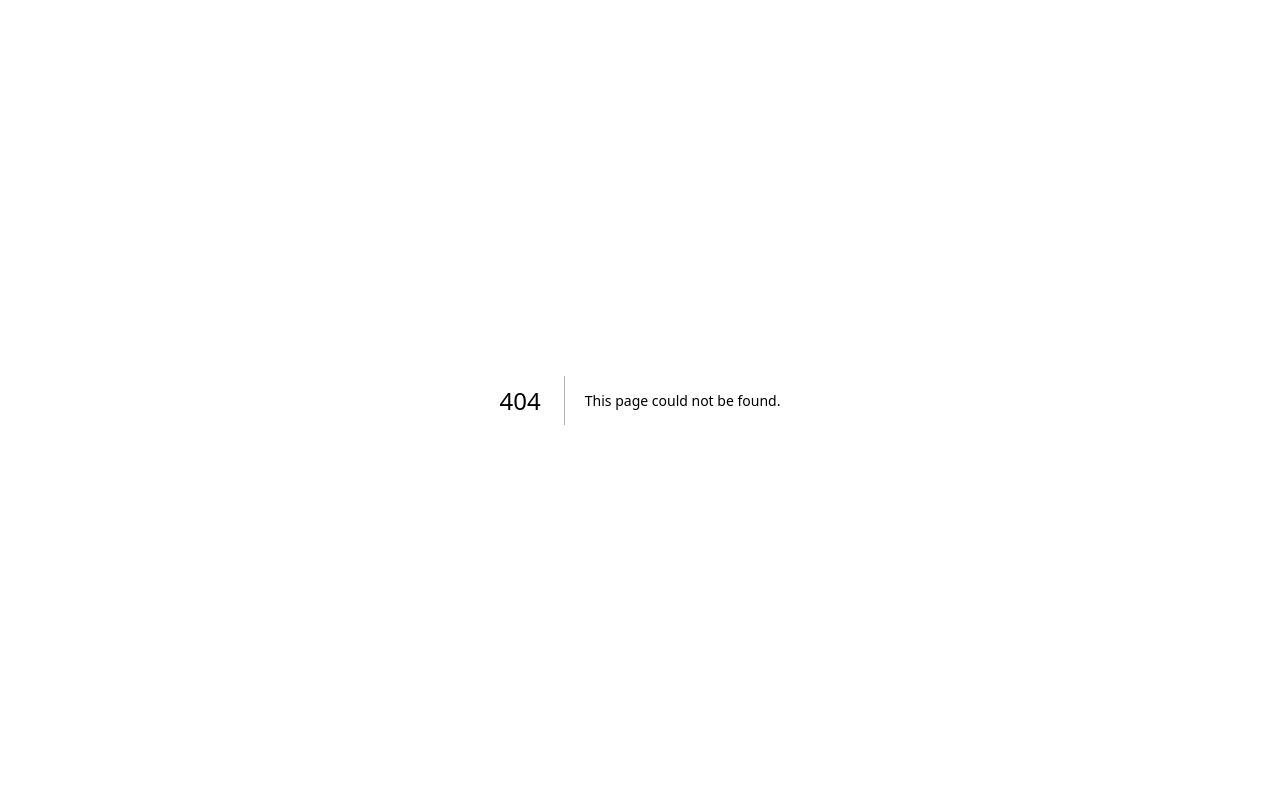
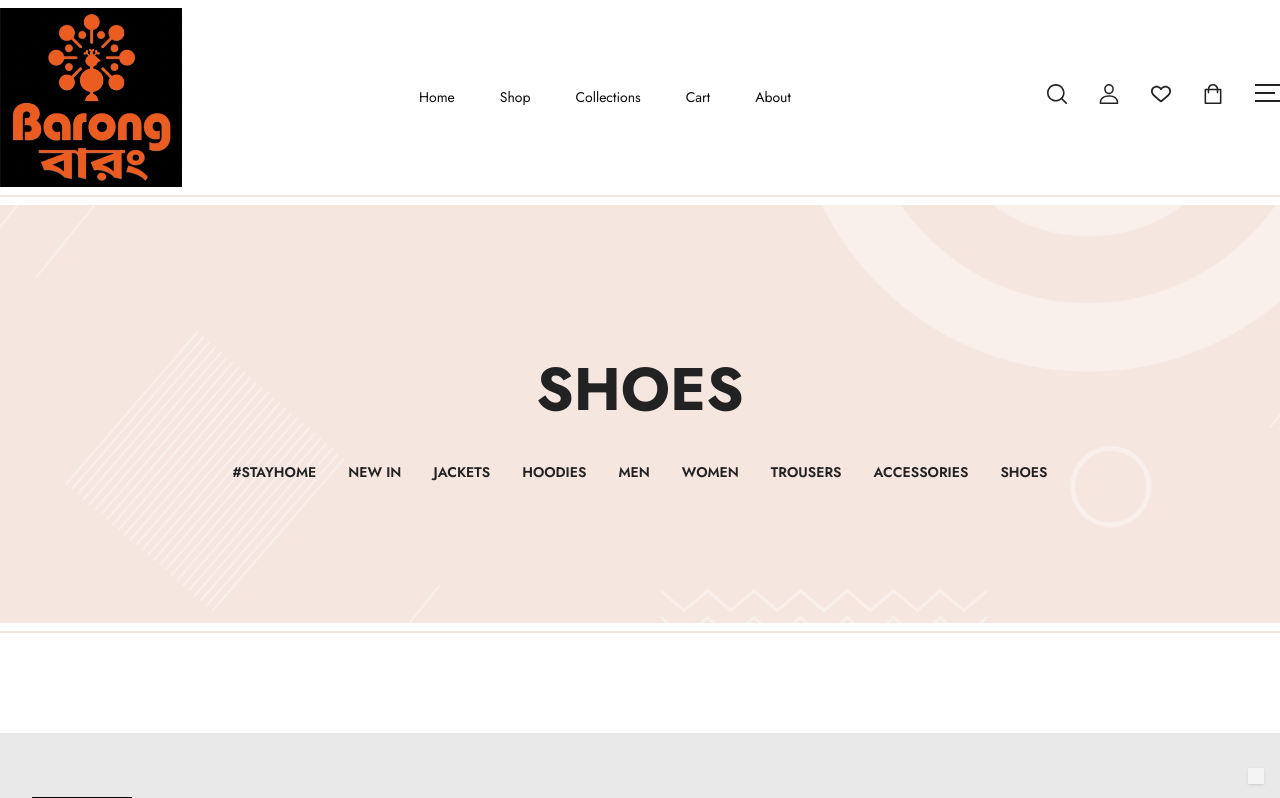
Before and after one commit to minhazulabidin/uomo, a Next.js app in the folder Client/: page /shop in a window 1280 px wide. Before the commit this address had no page. Shown: the top 798 px of the page. Built offline with nearby package versions, Linux system fonts and the light colour scheme.

Commit message:
shop banner done

```diff
--- a/Client/data/navbarData.js
+++ b/Client/data/navbarData.js
@@ -30,7 +30,7 @@ const navbarData = {
         {
             name: "search",
             icon: <svg width="20" height="20" viewBox="0 0 20 20" fill="none" xmlns="http://www.w3.org/2000/svg">
-                <g clip-path="url(#clip0_6_7)">
+                <g clipPath="url(#clip0_6_7)">
                     <path d="M8.80758 0C3.95121 0 0 3.95121 0 8.80758C0 13.6642 3.95121 17.6152 8.80758 17.6152C13.6642 17.6152 17.6152 13.6642 17.6152 8.80758C17.6152 3.95121 13.6642 0 8.80758 0ZM8.80758 15.9892C4.84769 15.9892 1.62602 12.7675 1.62602 8.80762C1.62602 4.84773 4.84769 1.62602 8.80758 1.62602C12.7675 1.62602 15.9891 4.84769 15.9891 8.80758C15.9891 12.7675 12.7675 15.9892 8.80758 15.9892Z" fill="#222222" />
                     <path d="M19.7618 18.6122L15.1006 13.9509C14.783 13.6333 14.2686 13.6333 13.951 13.9509C13.6334 14.2683 13.6334 14.7832 13.951 15.1005L18.6122 19.7618C18.771 19.9206 18.9789 20 19.187 20C19.3949 20 19.603 19.9206 19.7618 19.7618C20.0795 19.4444 20.0795 18.9295 19.7618 18.6122Z" fill="#222222" />
                 </g>
@@ -44,7 +44,7 @@ const navbarData = {
         {
             name: "user",
             icon: <svg width="20" height="20" viewBox="0 0 20 20" fill="none" xmlns="http://www.w3.org/2000/svg">
-                <g clip-path="url(#clip0_6_29)">
+                <g clipPath="url(#clip0_6_29)">
                     <path d="M10 11.2652C3.99077 11.2652 0.681274 14.108 0.681274 19.2701C0.681274 19.6732 1.00803 20 1.4112 20H18.5888C18.992 20 19.3187 19.6732 19.3187 19.2701C19.3188 14.1083 16.0093 11.2652 10 11.2652ZM2.16768 18.5402C2.45479 14.6805 5.08616 12.7251 10 12.7251C14.9139 12.7251 17.5453 14.6805 17.8326 18.5402H2.16768Z" fill="#222222" />
                     <path d="M10 0C7.23969 0 5.1582 2.12336 5.1582 4.93895C5.1582 7.83699 7.33023 10.1944 10 10.1944C12.6698 10.1944 14.8419 7.83699 14.8419 4.93918C14.8419 2.12336 12.7604 0 10 0ZM10 8.7348C8.13508 8.7348 6.61805 7.03211 6.61805 4.93918C6.61805 2.92313 8.04043 1.45984 10 1.45984C11.9283 1.45984 13.382 2.95547 13.382 4.93918C13.382 7.03211 11.865 8.7348 10 8.7348Z" fill="#222222" />
                 </g>
@@ -58,7 +58,7 @@ const navbarData = {
         {
             name: "heart",
             icon: <svg width="20" height="20" viewBox="0 0 20 20" fill="none" xmlns="http://www.w3.org/2000/svg">
-                <g clip-path="url(#clip0_6_54)">
+                <g clipPath="url(#clip0_6_54)">
                     <path d="M18.3932 3.30806C16.218 1.13349 12.6795 1.13349 10.5049 3.30806L9.99983 3.81285L9.49504 3.30806C7.32046 1.13319 3.78163 1.13319 1.60706 3.30806C-0.523361 5.43848 -0.537195 8.81543 1.57498 11.1634C3.50142 13.3041 9.18304 17.929 9.4241 18.1248C9.58775 18.2578 9.78467 18.3226 9.9804 18.3226C9.98688 18.3226 9.99335 18.3226 9.99953 18.3223C10.202 18.3317 10.406 18.2622 10.575 18.1248C10.816 17.929 16.4982 13.3041 18.4253 11.1631C20.5371 8.81543 20.5233 5.43848 18.3932 3.30806ZM17.1125 9.98189C15.6105 11.6505 11.4818 15.0919 9.99953 16.3131C8.51724 15.0922 4.38944 11.6511 2.88773 9.98218C1.41427 8.34448 1.40044 6.01215 2.85564 4.55694C3.59885 3.81403 4.57488 3.44228 5.5509 3.44228C6.52693 3.44228 7.50295 3.81373 8.24616 4.55694L9.3564 5.66718C9.48856 5.79934 9.65516 5.87822 9.82999 5.90589C10.1137 5.96682 10.4216 5.88764 10.6424 5.66748L11.7532 4.55694C13.2399 3.07082 15.6582 3.07112 17.144 4.55694C18.5992 6.01215 18.5854 8.34448 17.1125 9.98189Z" fill="#222222" />
                 </g>
                 <defs>
--- /dev/null
+++ b/Client/src/app/(root)/shop/layout.js
@@ -0,0 +1,9 @@
+import React from 'react'
+
+const shopLayout = ({children}) => {
+  return (
+    <div>{children}</div>
+  )
+}
+
+export default shopLayout
--- /dev/null
+++ b/Client/src/app/(root)/shop/page.jsx
@@ -0,0 +1,47 @@
+import React from "react";
+import shopBg from "../../../../public/images/shopBgImg.png";
+import Link from "next/link";
+
+const page = () => {
+  const shopNav = [
+    "#STAYHOME",
+    "NEW IN",
+    "JACKETS",
+    "HOODIES",
+    "MEN",
+    "WOMEN",
+    "TROUSERS",
+    "ACCESSORIES",
+    "SHOES",
+  ];
+  return (
+    <main>
+      <div
+        style={{ backgroundImage: `url(${shopBg.src})` }}
+        className="bg-cover bg-center bg-no-repeat py-37.5"
+      >
+        <h2 className="font-jost text-center text-[60px] font-bold uppercase text-primary">
+          Shoes
+        </h2>
+        <ul className="flex justify-center gap-8 mt-6">
+          {shopNav.map((item, index) => (
+            <li key={index}>
+              <Link
+                href="#"
+                className="after:bg-primary font-jost relative mt-6 cursor-pointer text-sm after:absolute after:-bottom-0.5 after:left-0 after:h-0.5 after:w-0 after:duration-300 after:content-[''] hover:after:w-3/5 text-primary font-semibold"
+              >
+                {item}
+              </Link>
+            </li>
+          ))}
+        </ul>
+      </div>
+      <section>
+        <aside></aside>
+        <div></div>
+      </section>
+    </main>
+  );
+};
+
+export default page;
--- a/Client/src/components/home/Products/Product.jsx
+++ b/Client/src/components/home/Products/Product.jsx
@@ -14,7 +14,7 @@ export default function Product({ product }) {
           alt=""
           width={330}
           height={400}
-          className=" cursor-pointer"
+          className=" cursor-pointer w-auto h-auto"
         />
         <button className="absolute bottom-2.5 w-[95%] left-1/2 -translate-x-1/2  bg-gray-200 py-4 opacity-0 group-hover:opacity-100 cursor-pointer font-medium font-jost text-base transition-all duration-300">
           ADD TO CART
--- a/Client/src/utils/api.js
+++ b/Client/src/utils/api.js
@@ -2,7 +2,7 @@ import axios from 'axios';
 
 const api = axios.create({
   baseURL: process.env.NEXT_PUBLIC_API_URL,
-  timeout: 5000,
+  timeout: 2500,
 });
 
 export default api;
```
Also changed, not shown: Client/public/images/shopBgImg.png (added), 1 other file (tests, documents, lock files or other folders).
